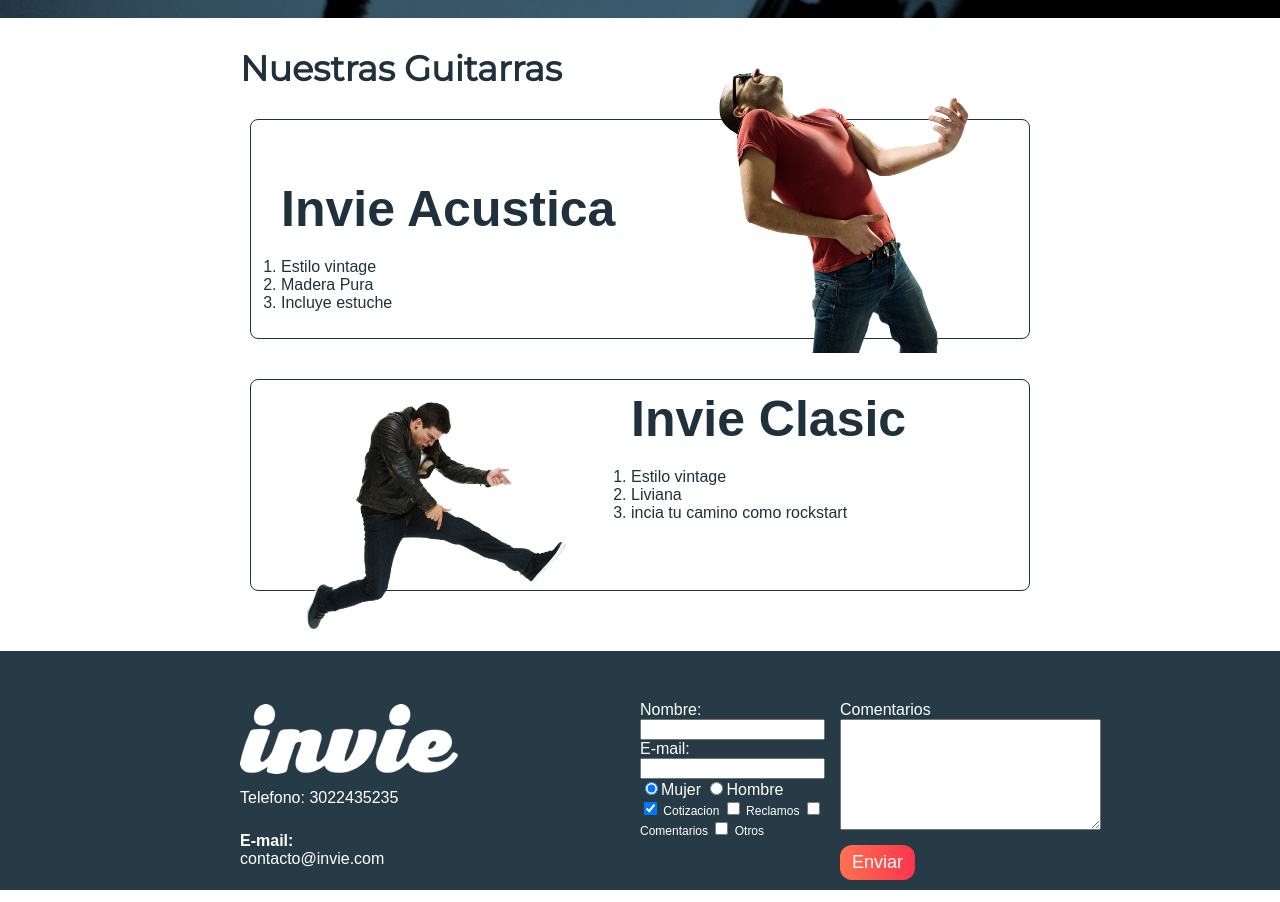
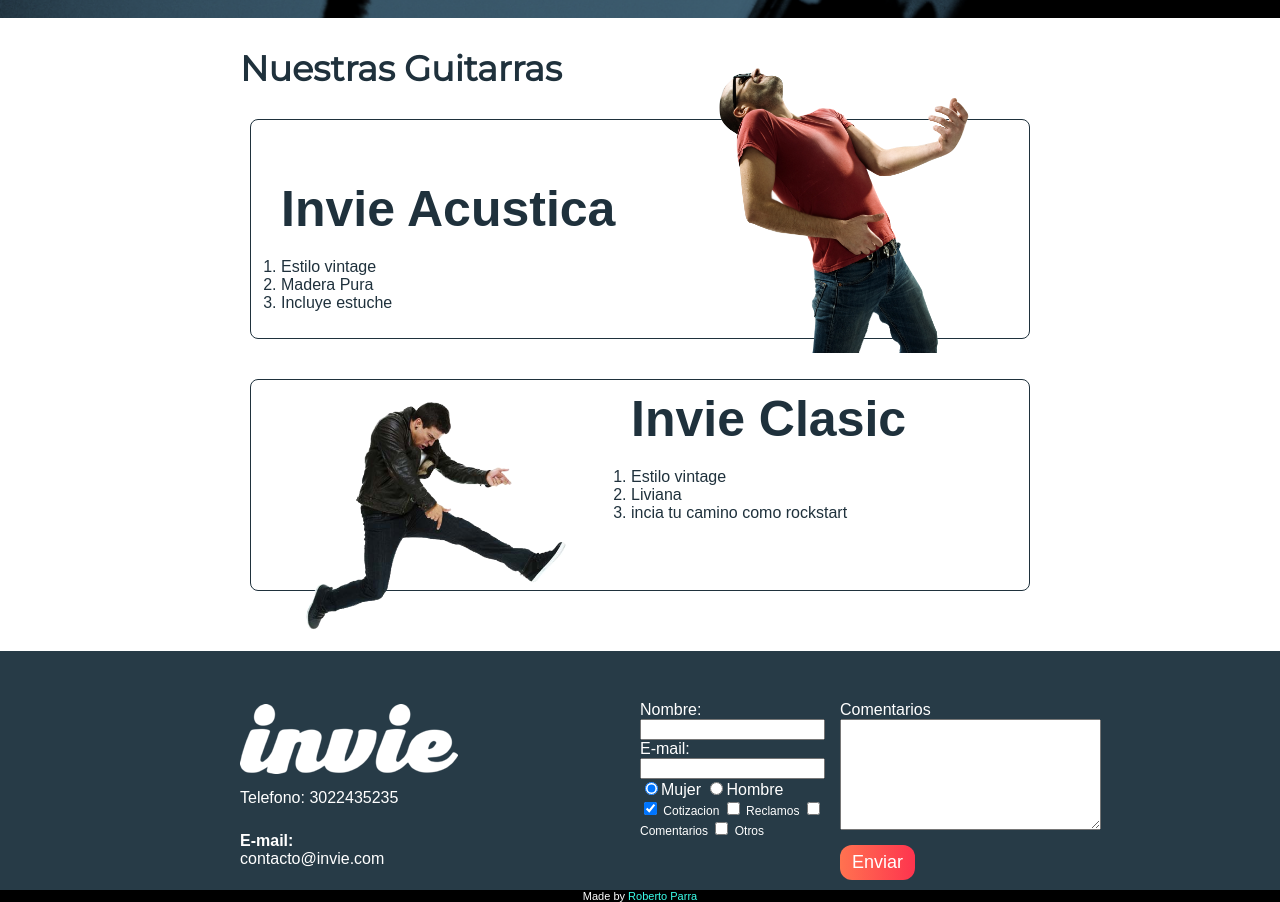
Before and after one commit to robertoparra0210/inviePlatzi, a plain HTML site: page index.html in a window 1280 px wide. Shown: the part 522-1424 px from the top of the page. Drawn offline with Linux system fonts and the light colour scheme; a web font is replaced by a local one.

Commit message:
Detalles

```diff
--- a/css/invie.css
+++ b/css/invie.css
@@ -255,3 +255,15 @@ input:focus,textarea:focus{
 .tabla{
 	margin: 50px 0;
 }
+
+#sub-footer{
+	background-color: #000;
+	color: #fff;
+	font-size: 11px;
+	text-align: center;
+}
+
+#sub-footer a{
+	color: #3BFFEB;
+	text-decoration: none;
+}
--- a/index.html
+++ b/index.html
@@ -1,7 +1,7 @@
 <!DOCTYPE html>
 <html>
 <head>
-	<title>Invie -Tus Mejores Guitarras!</title>
+	<title>🎸 Invie -Tus Mejores Guitarras!</title>
 	<meta charset="utf-8">
 	<link rel="stylesheet" type="text/css" href="css/invie.css" />
 	<link href="https://fonts.googleapis.com/css?family=Montserrat&display=swap" rel="stylesheet">
@@ -97,5 +97,6 @@
 				</div>
 		</div>
 	</footer>
+	<div id="sub-footer"> Made by <a href="#">Roberto Parra</a></div>
   </body>
 </html>
```
Lines whose indentation alone changed are shown as unchanged.
